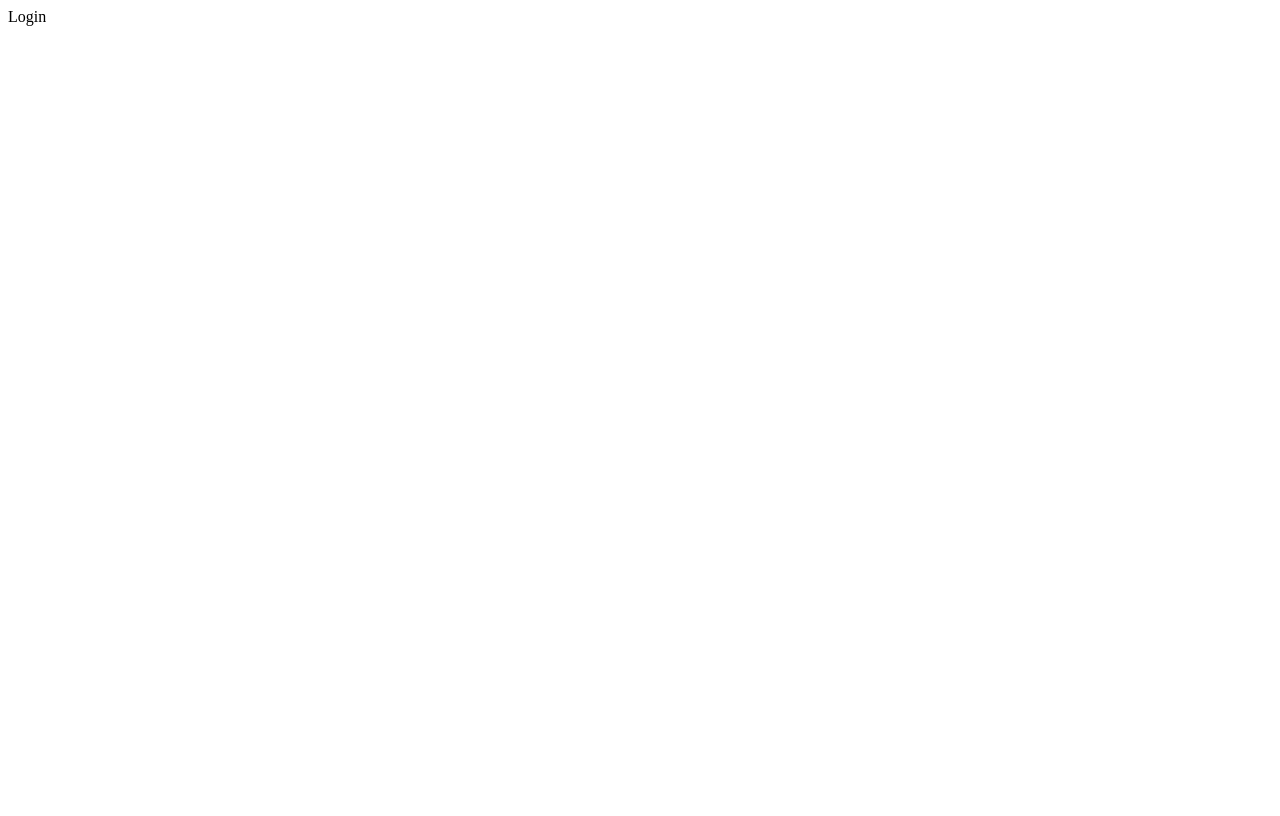
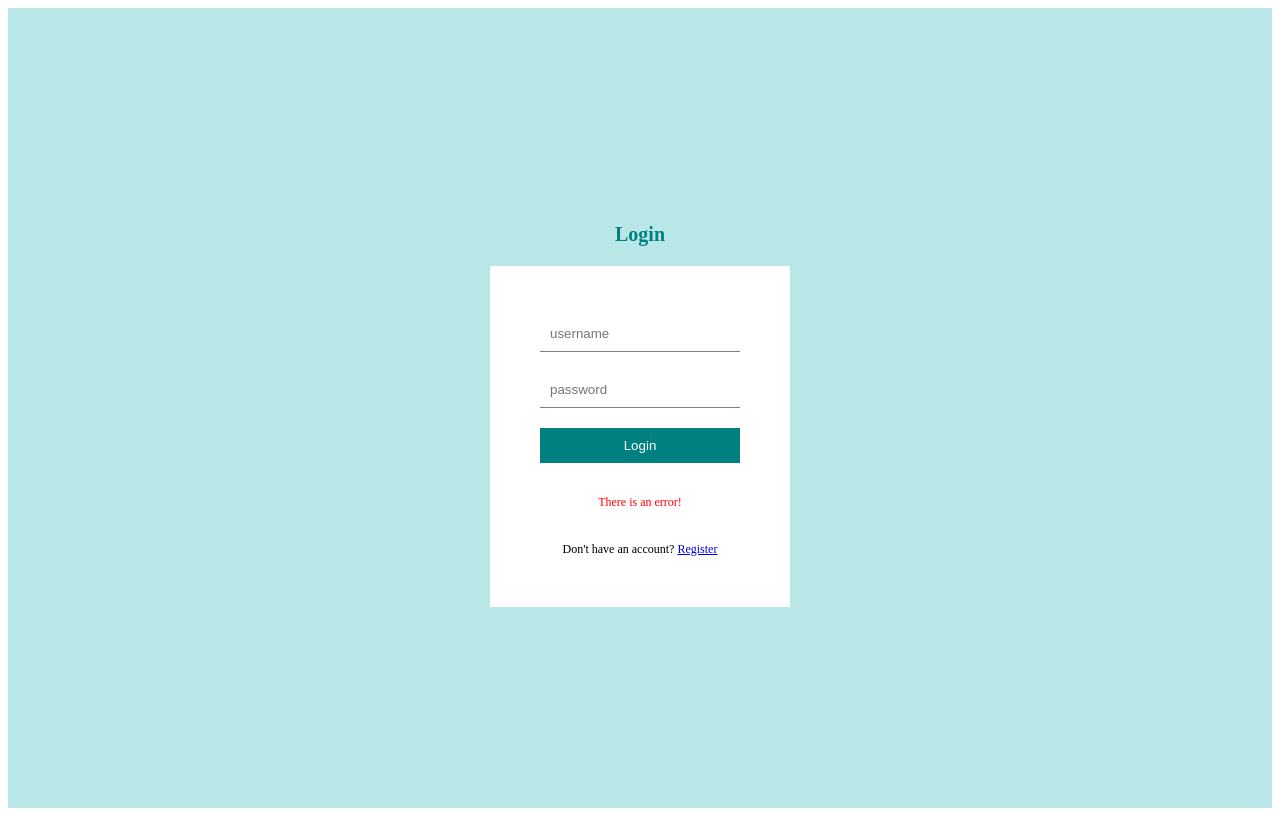
Before and after one commit to Kiran507/WRITE-UP, a React (Vite) app in the folder client/: page /login in a window 1280 px wide. Built offline with nearby package versions, Linux system fonts and the light colour scheme.

Commit message:
login and register design

```diff
--- a/client/src/pages/Login.jsx
+++ b/client/src/pages/Login.jsx
@@ -1,8 +1,18 @@
 import React from 'react'
+import { Link } from 'react-router-dom'
 
 const Login = () => {
   return (
-    <div>Login</div>
+    <div className="auth">
+      <h1>Login</h1>
+      <form>
+        <input required type = "text" placeholder = 'username' />
+        <input required type = "password" placeholder = 'password' />
+        <button> Login </button>
+        <p> There is an error! </p>
+        <span> Don't have an account? <Link to="/register"> Register </Link> </span>
+      </form>
+    </div>
   )
 }
 
--- a/client/src/pages/Register.jsx
+++ b/client/src/pages/Register.jsx
@@ -1,8 +1,19 @@
 import React from 'react'
+import { Link } from 'react-router-dom'
 
 const Register = () => {
   return (
-    <div>Register</div>
+    <div className="auth">
+      <h1>Register</h1>
+      <form>
+        <input required type = "text" placeholder = 'username' />
+        <input required type = "email" placeholder = 'email' />
+        <input required type = "password" placeholder = 'password' />
+        <button> Register </button>
+        <p> There is an error! </p>
+        <span> Do you have an account? <Link to="/login"> Login </Link> </span>
+      </form>
+    </div>
   )
 }
 
--- a/client/src/style.scss
+++ b/client/src/style.scss
@@ -0,0 +1,57 @@
+$lightGreen: #b9e7e7;
+
+.app {
+
+  .container {
+    //LOGIN & REGISTER
+
+    .auth {
+      display: flex;
+      flex-direction: column;
+      align-items: center;
+      justify-content: center;
+      height: 100vh;
+      background-color: $lightGreen;
+
+      h1 {
+        font-size: 20px;
+        color: teal;
+        margin-bottom: 20px;
+      }
+
+      form {
+        display: flex;
+        flex-direction: column;
+        padding: 50px;
+        background-color: white;
+        width: 200px;
+        gap: 20px;
+
+        input {
+          padding: 10px;
+          border: none;
+          border-bottom: 1px solid gray;
+        }
+
+        button {
+          padding: 10px;
+          border: none;
+          background-color: teal;
+          cursor: pointer;
+          color: white;
+        }
+
+        p {
+          font-size: 12px;
+          color: red;
+          text-align: center;
+        }
+
+        span {
+          font-size: 12px;
+          text-align: center;
+        }
+      }
+    }
+  }
+}
```
